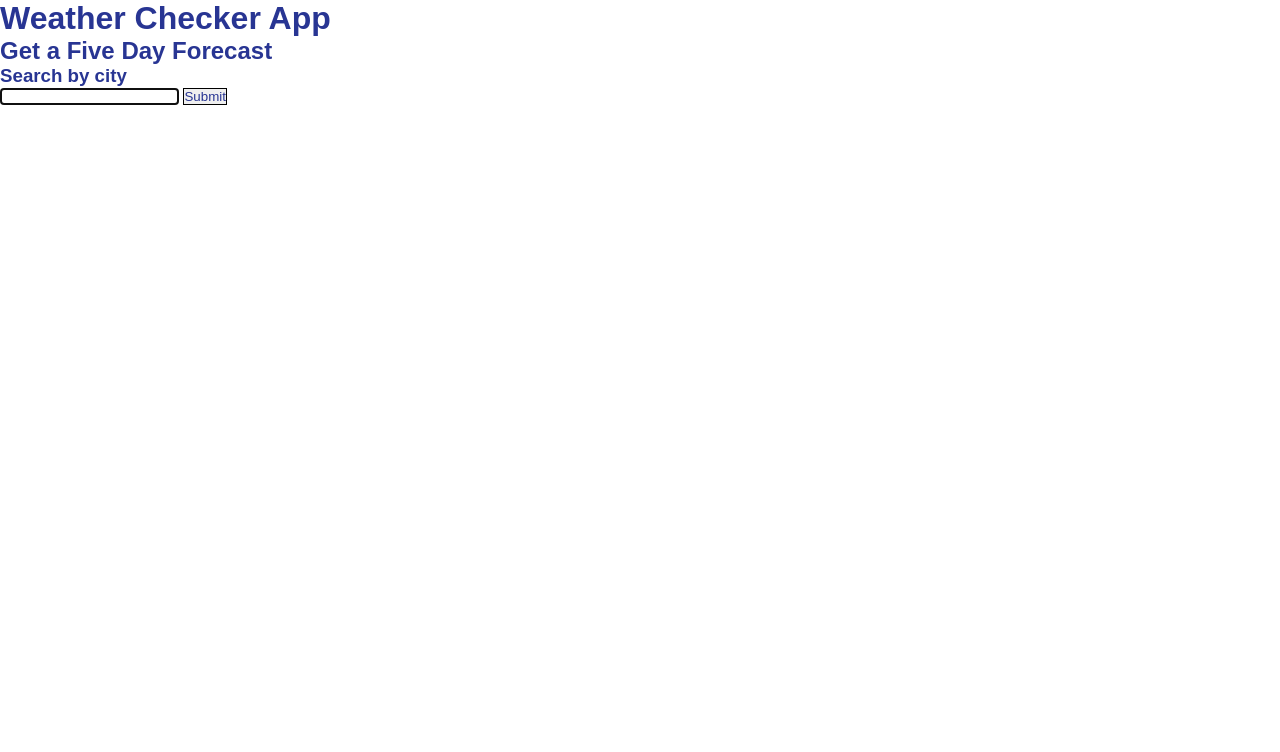
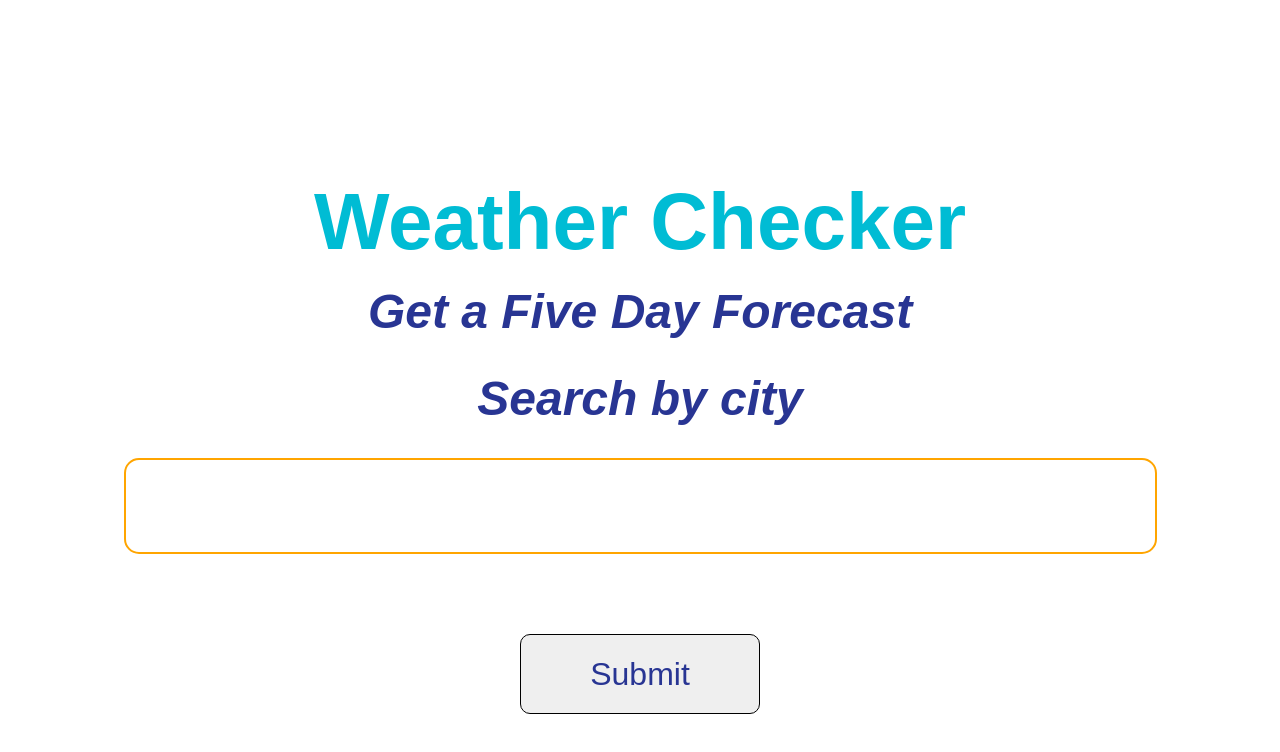
Before and after one commit to Meagan-M/weather-app, a plain HTML site: page weather-checker/index.html in a window 1280 px wide. Drawn offline with Linux system fonts and the light colour scheme.

Commit message:
add basic styling of elements including results display

```diff
--- a/weather-checker/index.html
+++ b/weather-checker/index.html
@@ -6,16 +6,16 @@
         <link rel="stylesheet" href="styles.css">
         <title>weather-checker</title>
     </head>
-
     <body>
-        <h1>Weather Checker App</h1>
+        <h1>Weather Checker</h1>
         <h2>Get a Five Day Forecast</h2>
         <h3>Search by city</h3>
-            <form id="search-form" >
+            <form class="search-bar" id="search-form" >
                 <input class="search" id="search-input" type="text" autocomplete="off" autofocus required>
-                <input class="search" id="search-btn" type="submit">
+                <input class="search-btn" id="search-btn" type="submit">
             </form>
-            <div id="result"></div>
+            <div id="result">
+            </div>
     </body>
 
 
--- a/weather-checker/main.js
+++ b/weather-checker/main.js
@@ -1,10 +1,15 @@
 let locationResult = document.getElementById('result');
+let forecastH3 = document.getElementById('result-h3');
+
+// let error = document.getElementById('error-message');
+let dailyInfo = document.getElementById('result-p');
 let cityname = document.getElementById('search-form').addEventListener('submit', handleSubmit);
 
 
 function handleSubmit(event) {
     event.preventDefault();
     const userInput = document.getElementById("search-input").value;
+    console.log(userInput);
     cityName(userInput);
 };
 
@@ -12,13 +17,14 @@ function handleSubmit(event) {
 async function cityName(cityname) {
     try {
         const result = await fetch(`https://cors-anywhere.herokuapp.com/https://www.metaweather.com/api/location/search/?query=${cityname}`);
+        console.log(result);
         const cityData = await result.json();
         const cityWoeID = cityData[0].woeid;
-
+        console.log('woeid', cityWoeID);
         locationSearch(cityWoeID);
     } catch(error) {
         locationResult.innerHTML = `No data is available for this city`;
-
+        console.log(error);
     }
 }
 
@@ -28,8 +34,8 @@ async function locationSearch(woeid) {
     try {
         const result = await fetch(`https://cors-anywhere.herokuapp.com/https://www.metaweather.com/api/location/${woeid}/`);
         const data = await result.json();
-
-        locationResult.innerHTML += `<h3>${data.title} Five-Day Forecast</h3>`;
+        console.log('locationsearch', data);
+        locationResult.innerHTML += `<h3 class= 'result-h3'>${data.title} Five-Day Forecast</h3>`;
 
         for (let i = 0; i <= data.consolidated_weather.length; i++) {
             const max_tempRounded = Math.round(data.consolidated_weather[i].max_temp);
@@ -37,20 +43,9 @@ async function locationSearch(woeid) {
             const weatherState = (data.consolidated_weather[i].weather_state_name);
             const min_tempRounded = Math.round(data.consolidated_weather[i].min_temp);
 
-            console.log(max_tempRounded);
-            locationResult.innerHTML += `<p>${date} ${weatherState} High ${max_tempRounded} Celsius Low ${min_tempRounded} Celsius </p>`;
+            locationResult.innerHTML += `<h3 class='date-h3'>${date} </h3> <p class= 'result-p'>${weatherState}</p><p class= 'result-p'> High: ${max_tempRounded} C</p> <p class= 'result-p'> Low: ${min_tempRounded} C</p>`;
+            console.log();
         }
-
-
-
-
-
-
-        // if (max_tempRounded <= 16) {
-        //
-        // } else {
-        //
-        // }
     } catch(error) {
 
     }
--- a/weather-checker/styles.css
+++ b/weather-checker/styles.css
@@ -7,7 +7,103 @@
 }
 
 
+.search-bar {
+    display: flex;
+    flex-direction: column;
+    align-items: center;
+    text-align: left;
+}
+
+
 .search {
     border: 1px solid black;
-    display: inline-block;
+    border-radius: 15px;
+    width: auto;
+	height: auto;
+	text-align: center;
+	font-size: 5rem;
 }
+
+
+input:focus {
+    border-radius: 15px;
+    outline: none;
+    border:orange 2px solid;
+}
+
+
+.search-btn {
+    border: 1px solid black;
+    border-radius: 10px;
+    width: 15rem;
+    height: 5rem;
+    margin-top: 5rem;
+    margin-bottom: 3rem;
+    text-align: center;
+    font-size: 2rem;
+}
+
+
+h1 {
+    display: flex;
+    text-align: center;
+    justify-content: center;
+    margin: 1rem;
+    margin-top: 10rem;
+    padding-top: 1rem;
+    font-size: 5rem;
+    color: #00BCD4;
+}
+
+h2  {
+    display: flex;
+    flex-direction: column;
+    align-items: center;
+    font-size: 3rem;
+    text-align: center;
+    margin-bottom: 2rem;
+    font-style: italic;
+}
+
+h3  {
+    display: flex;
+    flex-direction: column;
+    align-items: center;
+    text-align: center;
+    font-size: 3rem;
+    text-align: center;
+    margin-bottom: 2rem;
+    font-style: italic;
+}
+
+.result-h3 {
+    display: flex;
+    text-align: center;
+    justify-content: center;
+    margin: 1rem;
+    padding-top: 1rem;
+    font-size: 3rem;
+    font-size: 5rem;
+    color: #00BCD4;
+}
+
+
+.result-p {
+    display: flex;
+    text-align: center;
+    justify-content: center;
+    margin: 1rem;
+    padding-top: 1rem;
+    font-size: 3rem;
+    color: teal;
+}
+
+.date-h3 {
+    display: flex;
+    text-align: center;
+    justify-content: center;
+    margin: 1rem;
+    padding-top: 1rem;
+    font-size: 4rem;
+    color: grey;
+}
```
